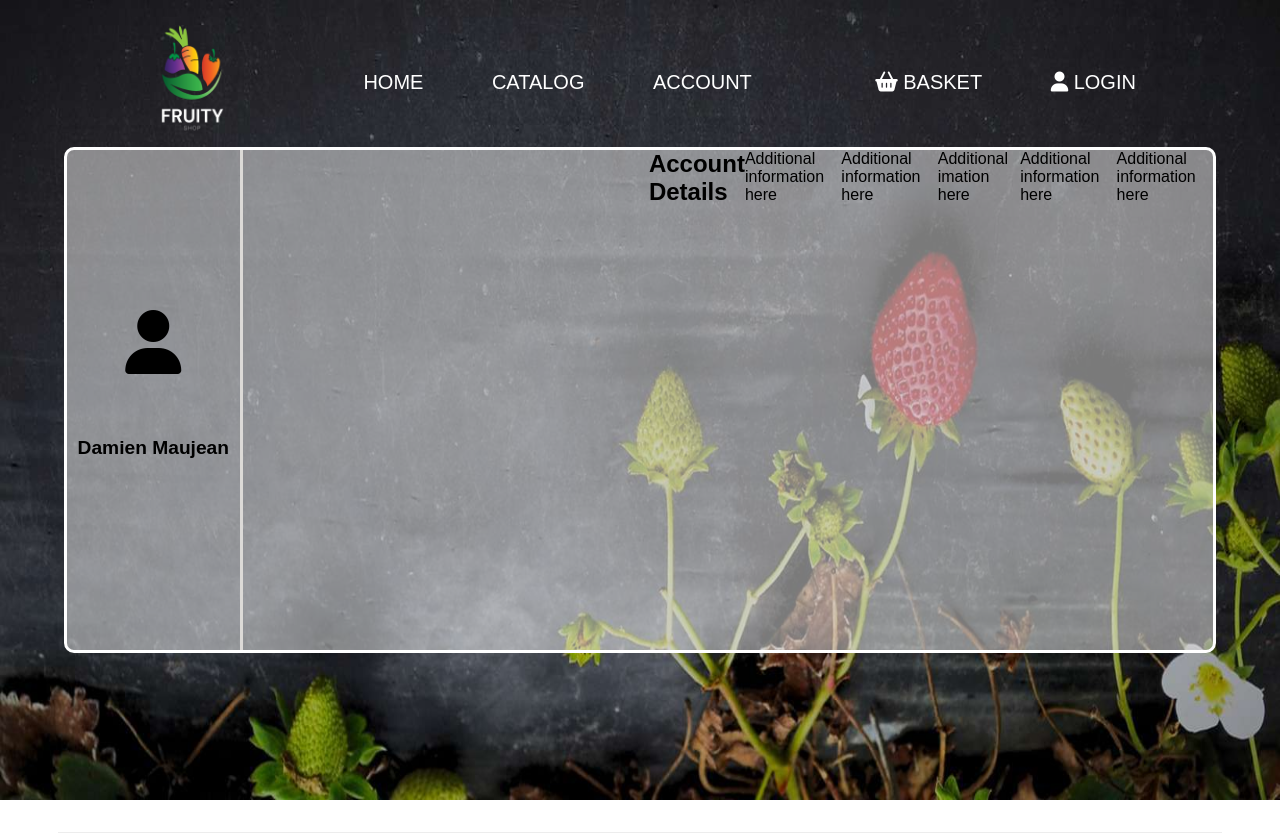
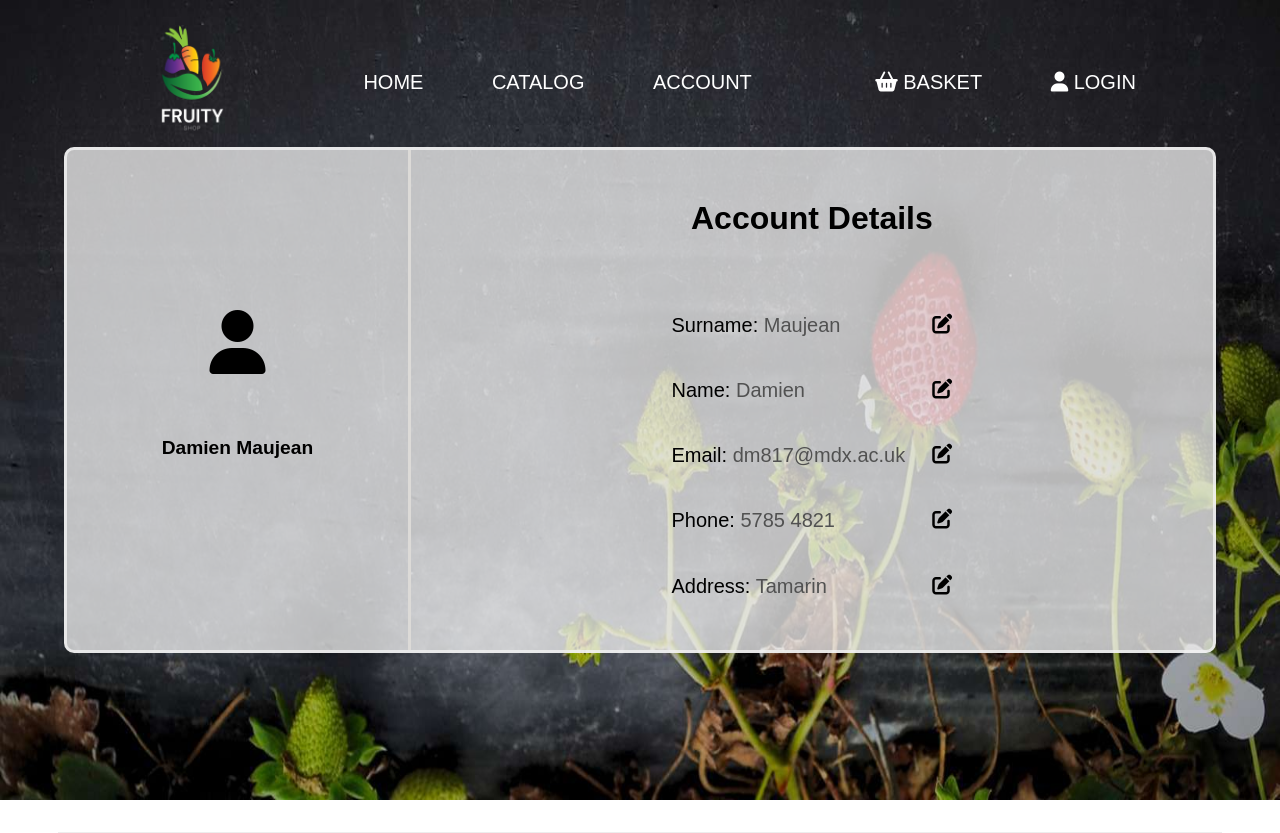
Before and after one commit to derecklhw/CST2120_Coursework2, a PHP site: page /account.html in a window 1280 px wide. Shown: the top 833 px of the page. Run offline with PHP 8.4, Linux system fonts and the light colour scheme; some libraries are stand-ins or nearby versions.

Commit message:
feat: user details implementation done

```diff
--- a/account.html
+++ b/account.html
@@ -45,14 +45,29 @@
             <p>Damien Maujean</p>
           </div>
         </div>
-        <p class="right-container">
+        <div class="right-container">
           <h2>Account Details</h2>
-          <p class="info-container">
-            <p>Additional information here</p>
-            <p>Additional information here</p>
-            <p>Additional imation here</p>
-            <p>Additional information here</p>
-            <p>Additional information here</p>
+          <div class="info-container">
+            <div class="details-container">
+              <p>Surname: <span class="surname value">Maujean</span></p>
+              <a class="fa-solid fa-pen-to-square"></a>
+            </div>
+            <div class="details-container">
+              <p>Name: <span class="name value">Damien</span></p>
+              <a class="fa-solid fa-pen-to-square"></a>
+            </div>
+            <div class="details-container">
+              <p>Email: <span class="email value">dm817@mdx.ac.uk</span></p>
+              <a class="fa-solid fa-pen-to-square"></a>
+            </div>
+            <div class="details-container">
+              <p>Phone: <span class="phone value">5785 4821</span></p>
+              <a class="fa-solid fa-pen-to-square"></a>
+            </div>
+            <div class="details-container">
+              <p>Address: <span class="address value">Tamarin</span></p>
+              <a class="fa-solid fa-pen-to-square"></a>
+            </div>
           </div>
         </div>
       </div>
--- a/styles/account.css
+++ b/styles/account.css
@@ -3,8 +3,8 @@
 .container {
   display: flex;
   width: 100%;
-  background-color: rgba(244,244,244, 0.5);
-  border: 3px solid #fff;
+  background-color: rgba(244, 244, 244, 0.75);
+  border: 3px solid rgba(244, 244, 244, 0.75);
   border-radius: 10px;
 }
 
@@ -22,15 +22,15 @@
   border-right: 3px solid #dcdad7;
 }
 
-.left-container .account-logo{
+.left-container .account-logo {
   position: relative;
   top: 35%;
   font-size: 200%;
 }
 
-.left-container .account-name{
+.left-container .account-name {
   position: relative;
-  top:50%;
+  top: 50%;
 }
 
 .left-container .account-name p {
@@ -41,6 +41,38 @@
 .right-container {
   float: right;
   width: 70%;
+}
+
+.right-container h2 {
+  position: relative;
+  top: 10%;
+  font-size: 200%;
+}
+
+.right-container .info-container {
+  position: relative;
+  top: 17%;
+  width: 35%;
+}
+
+.right-container .info-container .details-container {
+  display: flex;
+  justify-content: space-between;
+  margin: 15% 0;
+  font-size: 125%;
+}
+
+.right-container .info-container .details-container .value {
+  color: #515151;
+}
+
+.right-container .info-container .details-container a{
+  cursor: pointer;
+  transition: 0.25s;
+}
+
+.right-container .info-container .details-container a:hover {
+  font-size: 126%;
 }
 
 #your-order {
```
